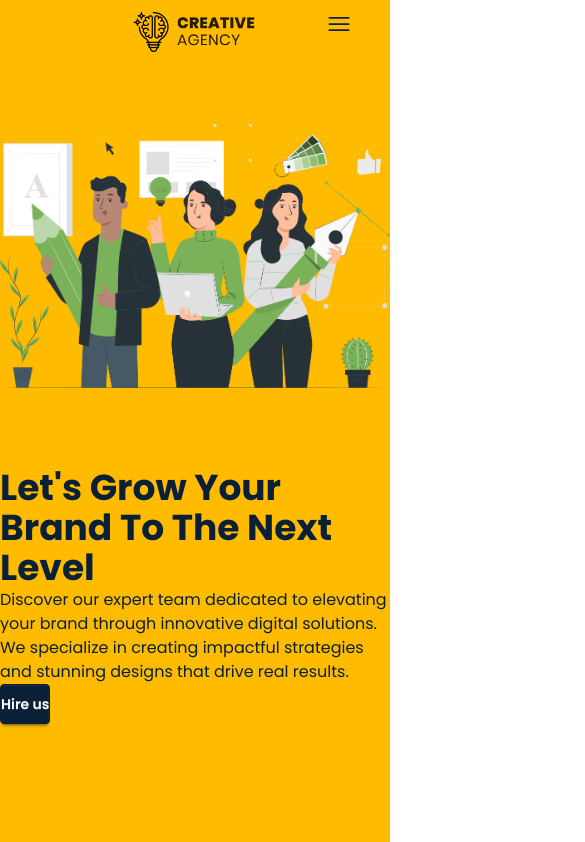
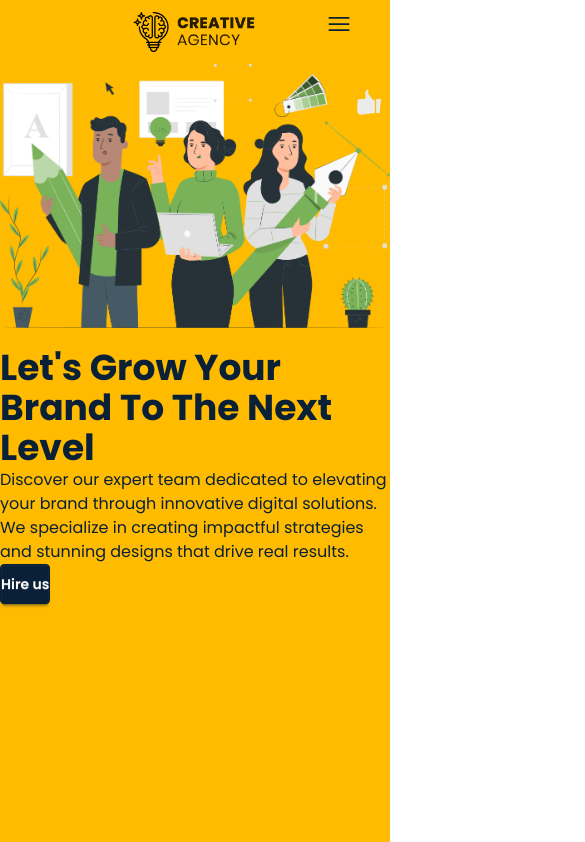
Before and after one commit to akmtasdikulislam/creative-agency, a React (Vite) app in the folder client/: page / in a window 390 px wide. Shown: the top 842 px of the page, 585 px wide, since content can reach past the window. Built offline with nearby package versions, Linux system fonts and the light colour scheme.

Commit message:
Update Header component: Modify layout properties for improved responsiveness

```diff
--- a/client/src/components/Home/Header/Header.jsx
+++ b/client/src/components/Home/Header/Header.jsx
@@ -4,7 +4,7 @@ import HeroSection from "../HeroSection/HeroSection";
 
 const Header = () => {
   return (
-    <div className="relative flex h-screen flex-col items-start">
+    <div className="relative flex max-h-max min-h-screen flex-col items-start overflow-x-hidden">
       <div className="clip-diagonal bg-primary absolute -z-10 h-full w-full"></div>
       <Navbar />
       <HeroSection />
```
